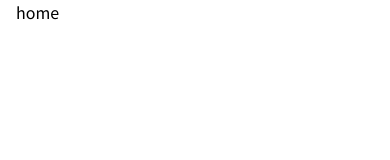
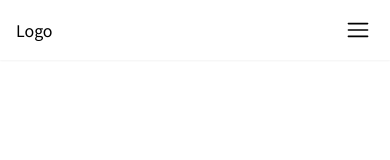
Before and after one commit to CocoTrip/FE-next, a Next.js app: page / in a window 390 px wide. Shown: the top 160 px of the page. Built offline with nearby package versions, Linux system fonts and the light colour scheme.

Commit message:
💄 layout: 헤더 UI 모바일 디자인에 맞춰 업데이트

```diff
--- a/src/app/layout.tsx
+++ b/src/app/layout.tsx
@@ -15,8 +15,8 @@ export default function RootLayout({
   return (
     <html lang="ko">
       <body className={NOTO_SANS_KR.className}>
-        <div className="mx-4 grid mobile:grid-cols-mobile-4 mobile:gap-mobile tablet:grid-cols-tablet-8 tablet:gap-tablet desktop:grid-cols-desktop-12 desktop:gap-desktop">
-          <main className="col-span-full">{children}</main>
+        <div className="grid mobile:grid-cols-mobile-4 mobile:gap-mobile tablet:grid-cols-tablet-8 tablet:gap-tablet desktop:grid-cols-desktop-12 desktop:gap-desktop">
+          {children}
         </div>
       </body>
     </html>
--- a/src/app/login/page.tsx
+++ b/src/app/login/page.tsx
@@ -1,5 +1,9 @@
-import { Login } from "@/widgets";
+import { Login } from '@/widgets';
 
 export default function Page() {
-    return <Login />
+  return (
+    <main className="col-span-full">
+      <Login />
+    </main>
+  );
 }
--- a/src/app/page.tsx
+++ b/src/app/page.tsx
@@ -1,3 +1,9 @@
+import { Header } from '@/widgets';
+
 export default function Page() {
-  return <>home</>;
+  return (
+    <div className="col-span-full">
+      <Header />
+    </div>
+  );
 }
--- a/src/shared/ui/Logo.tsx
+++ b/src/shared/ui/Logo.tsx
@@ -1,3 +1,3 @@
 export default function Logo() {
-    return <div>Logo</div>
+  return <div>Logo</div>;
 }
--- a/src/widgets/header/ui/GlobalNav.tsx
+++ /dev/null
@@ -1,14 +0,0 @@
-import Link from 'next/link';
-import { GLOBAL_NAV_ITEMS } from '../const/global-nav';
-
-export default function GlobalNav() {
-  return (
-    <nav className="flex justify-around space-x-2  font-bold">
-      {Object.keys(GLOBAL_NAV_ITEMS).map(key => (
-        <Link href={`/${key}`} key={key}>
-          {GLOBAL_NAV_ITEMS[key]}
-        </Link>
-      ))}
-    </nav>
-  );
-}
--- a/src/widgets/header/ui/Header.tsx
+++ b/src/widgets/header/ui/Header.tsx
@@ -1,19 +1,11 @@
-import GlobalNav from './GlobalNav';
-import LoginLink from './LoginLink';
-import Logo from './Logo';
+import { Logo } from '@/shared';
+import Nav from './Nav';
 
 export default function Header() {
   return (
-    <header className="flex items-center justify-between">
-      <div>
-        <Logo />
-      </div>
-      <div className="flex-grow">
-        <GlobalNav />
-      </div>
-      <div className="px-6">
-        <LoginLink />
-      </div>
+    <header className="col-span-full flex h-[60px] items-center justify-between px-4 shadow-sm">
+      <Logo />
+      <Nav />
     </header>
   );
 }
--- a/src/widgets/header/ui/LoginLink.tsx
+++ /dev/null
@@ -1,5 +0,0 @@
-import Link from 'next/link';
-
-export default function LoginLink() {
-  return <Link href="/login">로그인</Link>;
-}
--- a/src/widgets/header/ui/Logo.tsx
+++ /dev/null
@@ -1,3 +0,0 @@
-export default function Logo() {
-  return <div className="h-[80px] w-[120px] bg-gray-100">로고</div>;
-}
--- /dev/null
+++ b/src/widgets/header/ui/Nav.tsx
@@ -0,0 +1,11 @@
+import { RxHamburgerMenu } from 'react-icons/rx';
+
+export default function Nav() {
+  return (
+    <nav className="flex items-center">
+      <button type="button" aria-label="메뉴 열기">
+        <RxHamburgerMenu className="h-[24px] w-[32px]" />
+      </button>
+    </nav>
+  );
+}
--- a/src/widgets/login/ui/Login.tsx
+++ b/src/widgets/login/ui/Login.tsx
@@ -4,11 +4,11 @@ import NaverLoginButton from './NaverLoginButton';
 
 export default function Login() {
   return (
-    <div className="h-dvh">
-      <div className="flex h-[75%] items-center justify-center">
+    <div className="h-dvh px-4">
+      <div className="flex h-[78%] items-center justify-center">
         <Logo />
       </div>
-      <div className="h-[25%] space-y-4">
+      <div className="h-[22%] space-y-4">
         <KakaoLoginButton />
         <NaverLoginButton />
       </div>
```
